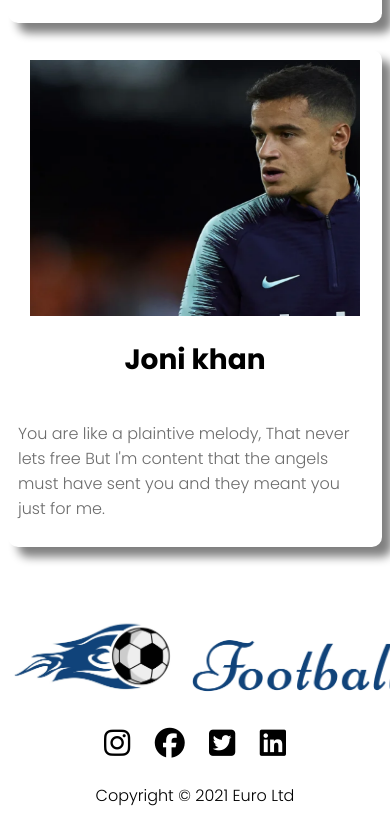
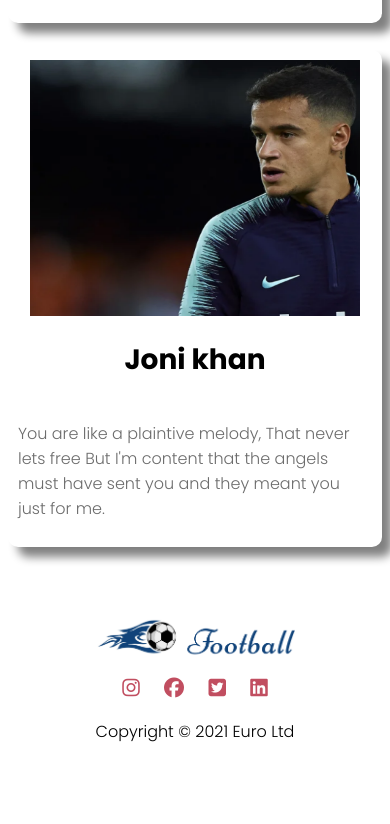
Before and after one commit to shafik720/assignment2-responsive-footbal, a plain HTML site: page index.html in a window 390 px wide. Shown: the part 6591-7415 px from the top of the page. After the commit the page ends 7351 px from the top, so only its background shows below. Drawn offline with Linux system fonts and the light colour scheme.

Commit message:
footer done

```diff
--- a/style.css
+++ b/style.css
@@ -91,7 +91,7 @@ footer{
     width: 400px;
 }
 .footer a{
-    color: black;
+    color: lightslategray;
     font-size: 30px;
     padding: 10px;
 }
@@ -149,5 +149,12 @@ footer{
             border-radius: 10px;
             padding: 10px;
         }
+        .footer img{
+            width: 200px;
+        }
+        .footer a{
+            font-size: 20px;
+            color: #C14E60;
+        }
 
     }
```
Also changed, not shown: index.html (+2 -0 lines).
